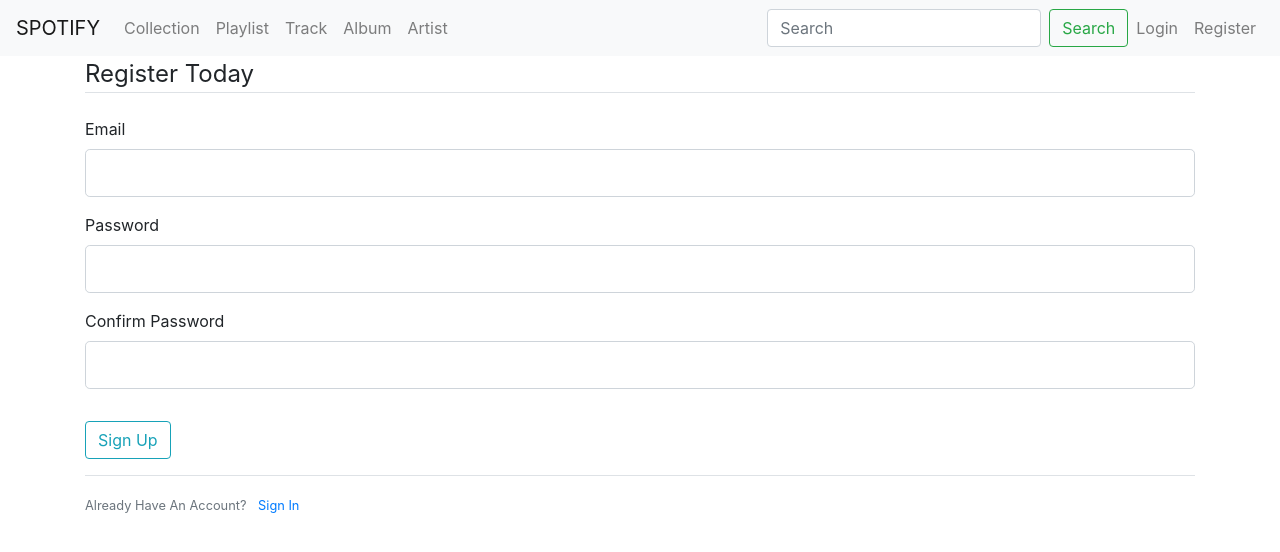
After one commit to hholly3003/Holly_T3A3, a Flask app: page /users/register in a window 1280 px wide. The commit adds this page. Shown: the top 552 px of the page. Run offline with Flask 2, Linux system fonts and the light colour scheme; some libraries are stand-ins or nearby versions.

Commit message:
Adding login and register templates, user authentication

```diff
--- a/src/controllers/users_controller.py
+++ b/src/controllers/users_controller.py
@@ -1,39 +1,119 @@
 from main import db, bcrypt
-from flask import Blueprint, jsonify, request, abort
+from flask import Blueprint, jsonify, request, abort, render_template, url_for, flash, redirect
 from models.User import User
 from schemas.UserSchema import user_schema, users_schema
-from flask_jwt_extended import create_access_token
+from flask_jwt_extended import create_access_token,jwt_required
+from flask_login import login_user, current_user, logout_user
+from forms import RegistrationForm, LoginForm
+from services.auth_service import verify_user
 from datetime import timedelta
 
 users = Blueprint("users", __name__, url_prefix="/users")
 
-@users.route("/register", methods=["POST"])                                                         # Register route
+#TEMPORARY ROUTE LATER MERGE TO USER_REGISTER ROUTE
+@users.route("/register", methods=["GET", "POST"])
 def user_register():
-    user_fields = user_schema.load(request.json)                                                    # Getting the fields from the User Schema
-    user = User.query.filter_by(email=user_fields["email"]).first()                                 # Query the user table with the email and return the first user
+    #NEED TO REDIRECT TO SHOW PROFILE IF HAVE TIME
+    if current_user.is_authenticated:
+        return redirect(url_for("profiles.profile_index"))
+    form = RegistrationForm()
+    if form.validate_on_submit():
+        existing_user = User.query.filter_by(email=form.email.data).first()
 
-    if user:                                                                                        # If a user is returned
-        return abort(400, description="Email already in use")                                       # Return the error "Email already in use"
+        if existing_user:
+            flash("The email address is registered. Please use another email!")
+        else:
+            hashed_password = bcrypt.generate_password_hash(form.password.data).decode("utf-8")
+            user = User(email=form.email.data, password=hashed_password)
 
-    user = User()                                                                                   # Re-init user as a new instance of the User model
+            db.session.add(user)
+            db.session.commit()
+            flash("Your account has been created! You are now able to login", "success")
+            return redirect(url_for("users.user_login"))
+    return render_template("register.html", form=form)
 
-    user.email = user_fields["email"]                                                               # Add email to the user
-    user.password = bcrypt.generate_password_hash(user_fields["password"]).decode("utf-8")          # Hash the password and add it to the user
+@users.route("/login", methods=["GET","POST"])                                                            # Login route
+def user_login():
+    #NEED TO REDIRECT TO SHOW PROFILE IF HAVE TIME
+    if current_user.is_authenticated:
+        return redirect(url_for("profiles.profile_index"))
+    form = LoginForm()
+    if form.validate_on_submit():
+        existing_user = User.query.filter_by(email=form.email.data).first()
 
-    db.session.add(user)                                                                            # Add the user to the db session
-    db.session.commit()                                                                             # Commit the session
+        if existing_user and bcrypt.check_password_hash(existing_user.password, form.password.data):
+            login_user(existing_user, remember=form.remember.data)
+            #NEED TO REDIRECT TO SHOW PROFILE IF HAVE TIME
+            return redirect(url_for(f"profiles.profile_index"))
+        else:
+            flash("Login Unsuccessful. Please check your email and password", "danger")
+    return render_template("login.html", form=form)
 
-    return jsonify(user_schema.dump(user))                                                          # Return the user that was just created
+@users.route("/logout", methods=["GET","POST"])                                                            # Login route
+def user_logout():
+    logout_user()
+    return redirect(url_for(f"users.user_login"))
 
-@users.route("/login", methods=["POST"])                                                            # Login route
-def user_login():
-    user_fields = user_schema.load(request.json)                                                    # Getting the fields from the User Schema
-    user = User.query.filter_by(email=user_fields["email"]).first()                                 # Query the user table with the email and return the first user
+# @users.route("/register", methods=["GET","POST"])                                                         # Register route
+# def user_register():
+#     form = RegistrationForm()
+#     user_fields = user_schema.load(request.json)                                                    # Getting the fields from the User Schema
+#     user = User.query.filter_by(email=user_fields["email"]).first()                                 # Query the user table with the email and return the first user
 
-    if not user or not bcrypt.check_password_hash(user.password, user_fields["password"]):          # If there is no user or the password is wrong
-        return abort(401, description="Incorrect username or password")                             # Return the error "Incorrect username or password"
+#     if user:                                                                                        # If a user is returned
+#         return abort(401, description="Email already in use")                                       # Return the error "Email already in use"
 
-    expiry = timedelta(days=1)                                                                      # Time for the token to expire
-    access_token = create_access_token(identity=str(user.id), expires_delta=expiry)                 # The access token, with the user id and the expiration date
+#     user = User()                                                                                   # Re-init user as a new instance of the User model
 
-    return jsonify({ "token": access_token })                                                       # Return the token
+#     user.email = user_fields["email"]                                                               # Add email to the user
+#     user.password = bcrypt.generate_password_hash(user_fields["password"]).decode("utf-8")          # Hash the password and add it to the user
+
+#     db.session.add(user)                                                                            # Add the user to the db session
+#     db.session.commit()                                                                             # Commit the session
+
+#     return jsonify(user_schema.dump(user))                                                          # Return the user that was just created
+
+# @users.route("/login", methods=["GET","POST"])                                                            # Login route
+# def user_login():
+#     form = LoginForm()
+#     if form.validate_on_submit():
+#         if form.email.data == "admin@blog.com" and form.password.data == "password":
+#             flash("You have been logged in!", "success")
+#             return redirect(url_for("users.users_index"))
+#         else:
+#             flash("Login Unsuccessful. Please check username and password", "danger")
+#     return render_template("login.html", form=form)
+    # user_fields = user_schema.load(request.json)                                                    # Getting the fields from the User Schema
+    # user = User.query.filter_by(email=user_fields["email"]).first()                                 # Query the user table with the email and return the first user
+
+    # if not user or not bcrypt.check_password_hash(user.password, user_fields["password"]):          # If there is no user or the password is wrong
+    #     return abort(401, description="Incorrect username or password")                             # Return the error "Incorrect username or password"
+
+    # expiry = timedelta(days=1)                                                                      # Time for the token to expire
+    # access_token = create_access_token(identity=str(user.id), expires_delta=expiry)                 # The access token, with the user id and the expiration date
+
+    # return jsonify({ "token": access_token })                                                       # Return the token
+
+
+@users.route("dump/all/<int:id>", methods=["GET"])
+@jwt_required
+@verify_user
+def dump_data(user, id):
+    #Check if the user is an admin
+    admin = db.session.query(User).filter(User.is_admin == True)
+
+    if not admin:
+        return abort(400, "Unauthorised for this feature")
+
+    # Get databse table
+    tables = User.get_table()
+    tables_in_list = tables.fetchall()
+
+    for table in tables_in_list:
+        print(table)
+
+    # Get the schema list
+    #Dump the data
+
+#     query = db.session.query(Profile)
+#     query = query.filter(Profile.admin == True).filter_by(profileid = id, user_id=user.id).first()
--- /dev/null
+++ b/src/forms.py
@@ -0,0 +1,22 @@
+from flask_wtf import FlaskForm
+from wtforms import StringField, PasswordField, SubmitField, BooleanField
+from wtforms.validators import DataRequired, Length, Email, EqualTo
+from models.User import User
+import email_validator
+
+class RegistrationForm(FlaskForm):
+    email = StringField('Email',
+                        validators=[DataRequired(), Email()])
+    password = PasswordField('Password',
+                        validators=[DataRequired()])
+    confirm_password = PasswordField('Confirm Password',
+                        validators=[DataRequired(), EqualTo('password')])
+    submit = SubmitField('Sign Up')
+
+class LoginForm(FlaskForm):
+    email = StringField('Email',
+                        validators=[DataRequired(), Email()])
+    password = PasswordField('Password',
+                        validators=[DataRequired()])
+    remember = BooleanField('Remember Me')
+    submit = SubmitField('Login')
--- a/src/main.py
+++ b/src/main.py
@@ -7,12 +7,15 @@ from flask_marshmallow import Marshmallow
 from flask_bcrypt import Bcrypt
 from flask_jwt_extended import JWTManager
 from flask_migrate import Migrate
+from flask_login import LoginManager
+from marshmallow.exceptions import ValidationError
 
 db = SQLAlchemy()
 ma = Marshmallow()
 bcrypt = Bcrypt()
 jwt = JWTManager()
 migrate = Migrate()
+login_manager = LoginManager()
 
 def create_app():
     app = Flask(__name__)
@@ -23,6 +26,7 @@ def create_app():
     bcrypt.init_app(app)
     jwt.init_app(app)
     migrate.init_app(app, db)
+    login_manager.init_app(app)
 
     from commands import db_commands
     app.register_blueprint(db_commands)
--- a/src/models/Profile.py
+++ b/src/models/Profile.py
@@ -4,7 +4,7 @@ class Profile(db.Model):
     __tablename__ = "profiles"                                                       # Explicitally providing the name of the table
 
     id = db.Column(db.Integer, primary_key=True)                                     # Creates a column called id and sets it al the primary key
-    username = db.Column(db.String(), nullable=False, unique=True)                   # Profilename, string, must be present, must be unique
+    username = db.Column(db.String(20), nullable=False, unique=True)                   # Profilename, string, must be present, must be unique
     firstname = db.Column(db.String(), nullable=False)                               # Firstname, string, must be present
     lastname = db.Column(db.String(), nullable=False)                                # Lastname, string, must be present
     user_id = db.Column(db.Integer, db.ForeignKey('users.id'), nullable=False)       # user_id is an integer and the Foreign key comes from the users table id. It is required
--- a/src/settings.py
+++ b/src/settings.py
@@ -3,6 +3,7 @@ import os
 class Config(object):
     SQLALCHEMY_TRACK_MODIFICATIONS = False
     JWT_SECRET_KEY = "Dev Key"
+    SECRET_KEY = "Authkey"
 
     @property
     def SQLALCHEMY_DATABASE_URI(self):
--- a/src/templates/layout.html
+++ b/src/templates/layout.html
@@ -20,7 +20,7 @@
               <a class="nav-link" href="#">Collection <span class="sr-only">(current)</span></a>
             </li>
             <li class="nav-item">
-                <a class="nav-link" href="#">Playlist <span class="sr-only">(current)</span></a>
+                <a class="nav-link" href="{{ url_for('playlists.playlist_index') }}">Playlist <span class="sr-only">(current)</span></a>
             </li>
             <li class="nav-item">
                 <a class="nav-link" href="#">Track <span class="sr-only">(current)</span></a>
@@ -36,12 +36,29 @@
             <input class="form-control mr-sm-2" type="search" placeholder="Search" aria-label="Search">
             <button class="btn btn-outline-success my-2 my-sm-0" type="submit">Search</button>
           </form>
+          <div class="navbar-nav">
+            {% if current_user.is_authenticated %}
+            <a class="nav-item nav-link" href="{{ url_for('users.user_logout') }}">Logout</a>
+            {% else %}
+              <a class="nav-item nav-link" href="{{ url_for('users.user_login') }}">Login</a>
+              <a class="nav-item nav-link" href="{{ url_for('users.user_register') }}">Register</a>
+            {% endif %}
+          </div>
         </div>
       </nav>
 
 
     <body>
         <div class="container">
+        {% with messages = get_flashed_messages(with_categories=true) %}
+          {% if messages %}
+            {% for category, message in messages %}
+              <div class="alert alert-{{ category }}">
+                {{ message }}
+              </div>
+            {% endfor %}
+          {% endif %}
+        {% endwith %}
         {% block content %}
 
         <script src="https://code.jquery.com/jquery-3.3.1.slim.min.js" integrity="sha384-q8i/X+965DzO0rT7abK41JStQIAqVgRVzpbzo5smXKp4YfRvH+8abtTE1Pi6jizo" crossorigin="anonymous"></script>
--- /dev/null
+++ b/src/templates/register.html
@@ -0,0 +1,59 @@
+{% extends "layout.html" %}
+
+{% block content %}
+    <div>
+        <form method="POST" action="">
+            {{ form.hidden_tag() }}
+            <fieldset class="form-group">
+                <legend class="border-bottom mb-4">Register Today</legend>
+                <div class="form-group">
+                    {{ form.email.label(class="form-control-label") }}
+                    {% if form.email.errors %}
+                        {{ form.email(class="form-control form-control-lg is-invalid")}}
+                        <div class="invalid-feedback">
+                            {% for error in form.email.errors%}
+                                <span>{{ error }}</span>
+                            {% endfor%}
+                        </div>
+                    {% else %}
+                        {{ form.email(class="form-control form-control-lg") }}
+                    {% endif %}
+                </div>
+                <div class="form-group">
+                    {{ form.password.label(class="form-control-label") }}
+                    {% if form.password.errors %}
+                        {{ form.password(class="form-control form-control-lg is-invalid")}}
+                        <div class="invalid-feedback">
+                            {% for error in form.password.errors%}
+                                <span>{{ error }}</span>
+                            {% endfor%}
+                        </div>
+                    {% else %}
+                        {{ form.password(class="form-control form-control-lg") }}
+                    {% endif %}
+                </div>
+                <div class="form-group">
+                    {{ form.confirm_password.label(class="form-control-label") }}
+                    {% if form.confirm_password.errors %}
+                        {{ form.password(class="form-control form-control-lg is-invalid")}}
+                        <div class="invalid-feedback">
+                            {% for error in form.confirm_password.errors%}
+                                <span>{{ error }}</span>
+                            {% endfor%}
+                        </div>
+                    {% else %}
+                        {{ form.confirm_password(class="form-control form-control-lg") }}
+                    {% endif %}
+                </div>
+            </fieldset>
+            <div class="form-group">
+                {{ form.submit(class="btn btn-outline-info") }}
+            </div>
+        </form>
+    </div>
+    <div class="border-top pt-3">
+        <small class="text-muted">
+            Already Have An Account? <a class="ml-2" href="{{ url_for('users.user_login')}}">Sign In</a>
+        </small>
+    </div>
+{% endblock %}
```
Also changed, not shown: src/controllers/collections_controller.py (+12 -0 lines), src/models/User.py (+15 -7 lines), src/templates/login.html (added, +53 -0 lines).
